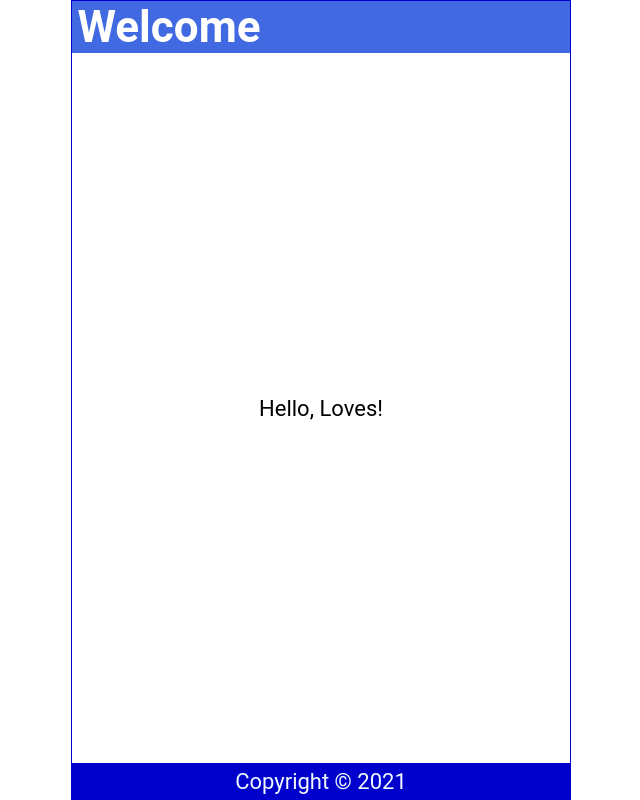
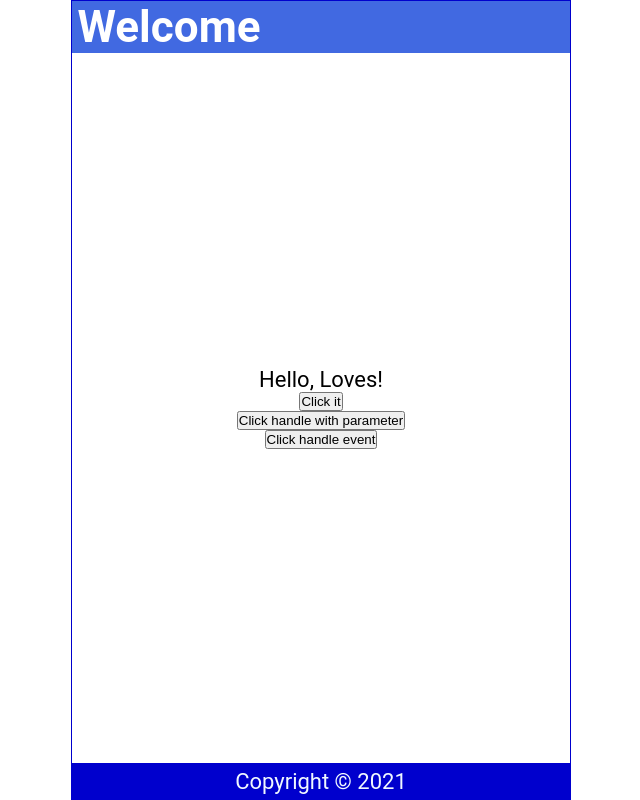
Before and after one commit to sherryysj/ReactJSRecap, a React (Create React App) app: page / in a window 1280 px wide. Shown: the whole page, without its empty margins (319-959 px from the left). Built offline with nearby package versions, Linux system fonts and the light colour scheme.

Commit message:
learning note: handle click events

```diff
--- a/src/Content.js
+++ b/src/Content.js
@@ -8,11 +8,32 @@ const Content = () => {
 
     }
 
+    // normal click
+    const handleClick = () => {
+        console.log('You clicked it')
+    }
+
+    // with parameter
+    const handleClick2 = (name) => {
+        // use ` when calling parameters
+        console.log(`${name} was clicked`)
+    }
+
+    // calling event
+    const handleClick3 = (e) => {
+        console.log(e);
+        console.log(e.target); // ';' can be omitted
+        console.log(e.target.innerText)
+    }
+
     return (
         <main>
-            <p>
+            <p onDoubleClick={handleClick}> {/* double click not work in pad device*/}
                 Hello, {handleNameChange()}!
             </p>
+            <button onClick={handleClick}>Click it</button> {/* do not include () after handleClick */}
+            <button onClick={() => handleClick2('Dave')}>Click handle with parameter</button>
+            <button onClick={(e) => handleClick3(e)}>Click handle event</button>
         </main>
     )
 }
```
